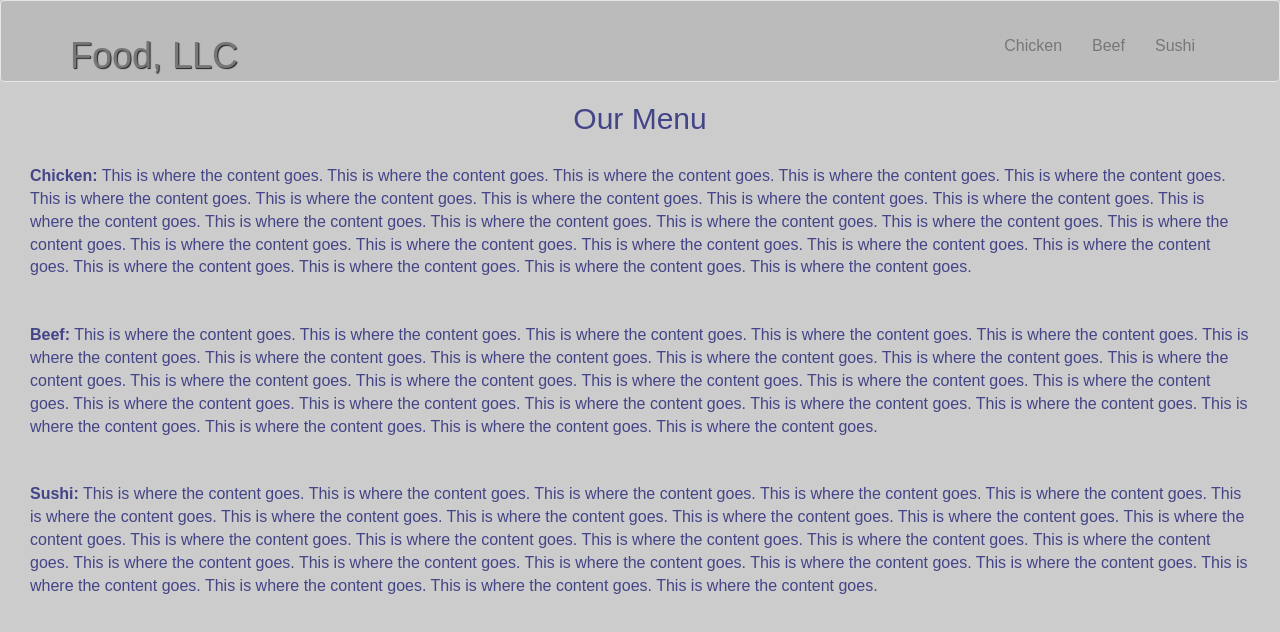
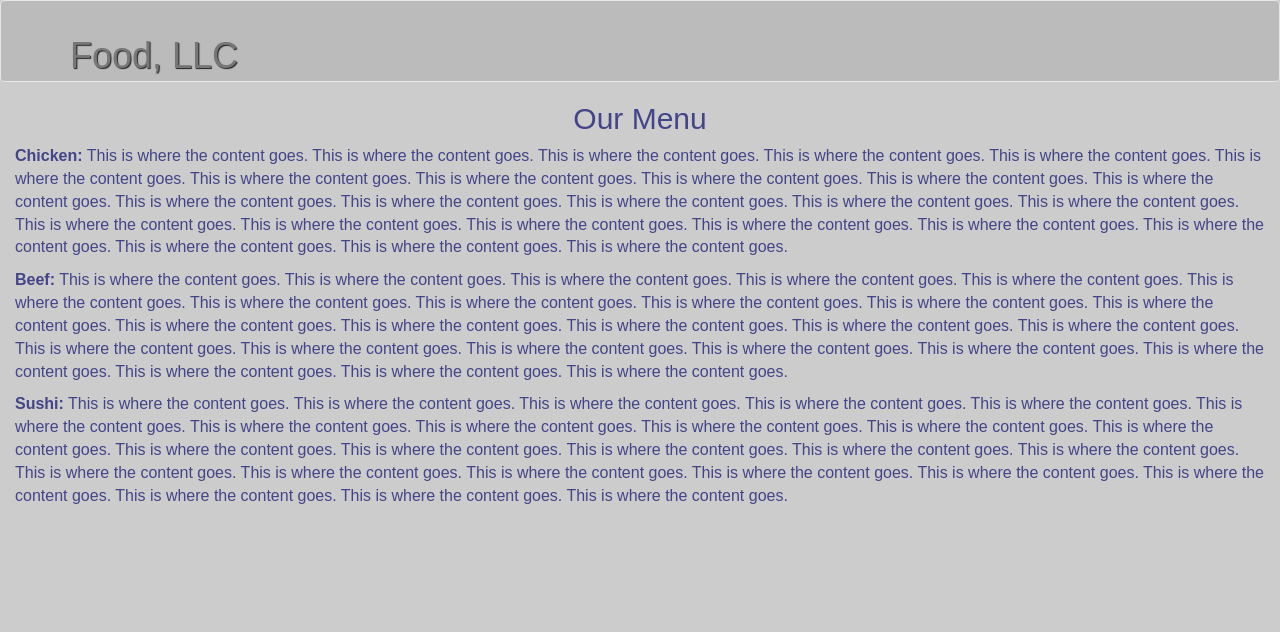
Before and after one commit to benicovdw/coursera_webdev, a plain HTML site: page 03/index.html in a window 1280 px wide. Drawn offline with Linux system fonts and the light colour scheme.

Commit message:
some fixes

```diff
--- a/03/css/styles.css
+++ b/03/css/styles.css
@@ -2,4 +2,3 @@ body {font-size: 16px ; color: #448 ; background-color: #ccc; font-family: sans-
 #nav-header {background-color: #bbb;}
 .navbar-brand {height: 80px; }
 h1 {text-shadow: 1px 1px 1px #222;}
-p {margin: 15px; padding: 15px;}
--- a/03/index.html
+++ b/03/index.html
@@ -24,10 +24,10 @@
     			</div>
 
     			 <div id="collapsable-nav" class="collapse navbar-collapse">
-    			 	<ul id="nav-list" class="nav navbar-nav navbar-right text-center hidden-md hidden-sm ">
-    			 		<li><a href="index.html"><br class="hidden-xs">Chicken</a></li>
-    			 		<li><a href="index.html"><br class="hidden-xs">Beef</a></li>
-    			 		<li><a href="index.html"><br class="hidden-xs">Sushi</a></li>
+    			 	<ul id="nav-list" class="nav navbar-nav navbar-right text-center hidden-md hidden-sm hidden-lg">
+    			 		<li><a href="#Chicken"><br class="hidden-xs">Chicken</a></li>
+    			 		<li><a href="#Beef"><br class="hidden-xs">Beef</a></li>
+    			 		<li><a href="#Sushi"><br class="hidden-xs">Sushi</a></li>
     			 	</ul><!-- #nav-list -->
     			 </div><!-- .collapse .navbar-collapse -->
 
@@ -38,11 +38,17 @@
 
 	<h2 class="text-center">Our Menu</h2>
 
+  	<section class="col-lg-12" id="Chicken">
   	<p><strong>Chicken:</strong> This is where the content goes. This is where the content goes. This is where the content goes. This is where the content goes. This is where the content goes. This is where the content goes. This is where the content goes. This is where the content goes. This is where the content goes. This is where the content goes. This is where the content goes. This is where the content goes. This is where the content goes. This is where the content goes. This is where the content goes. This is where the content goes. This is where the content goes. This is where the content goes. This is where the content goes. This is where the content goes. This is where the content goes. This is where the content goes. This is where the content goes. This is where the content goes. This is where the content goes. </p>
+  	</section>
 
+  	<section  class="col-lg-12" id="Beef">
   	<p><strong>Beef:</strong> This is where the content goes. This is where the content goes. This is where the content goes. This is where the content goes. This is where the content goes. This is where the content goes. This is where the content goes. This is where the content goes. This is where the content goes. This is where the content goes. This is where the content goes. This is where the content goes. This is where the content goes. This is where the content goes. This is where the content goes. This is where the content goes. This is where the content goes. This is where the content goes. This is where the content goes. This is where the content goes. This is where the content goes. This is where the content goes. This is where the content goes. This is where the content goes. This is where the content goes. </p>
+  	</section>
 
+  	<section  class="col-lg-12" id="Sushi">
   	<p><strong>Sushi:</strong> This is where the content goes. This is where the content goes. This is where the content goes. This is where the content goes. This is where the content goes. This is where the content goes. This is where the content goes. This is where the content goes. This is where the content goes. This is where the content goes. This is where the content goes. This is where the content goes. This is where the content goes. This is where the content goes. This is where the content goes. This is where the content goes. This is where the content goes. This is where the content goes. This is where the content goes. This is where the content goes. This is where the content goes. This is where the content goes. This is where the content goes. This is where the content goes. This is where the content goes. </p>
+  	</section>
 
 
   <!-- jQuery (Bootstrap JS plugins depend on it) -->
```
